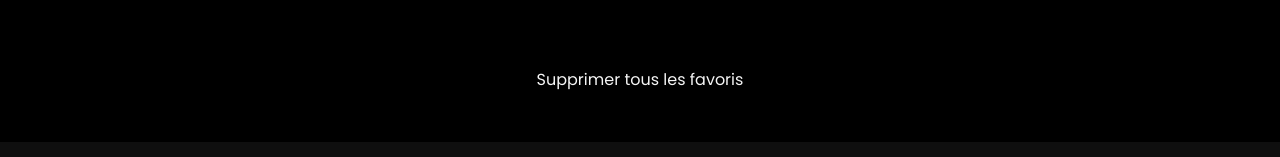
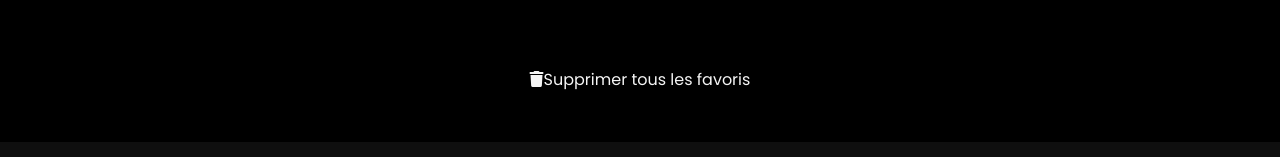
Before and after one commit to DylanPiriou/Newflix, a React (Create React App) app: page /favoris in a window 1280 px wide. Shown: the part 195-352 px from the top of the page. Built offline with nearby package versions, Linux system fonts and the light colour scheme.

Commit message:
trash icon added

```diff
--- a/src/pages/Favoris.js
+++ b/src/pages/Favoris.js
@@ -32,7 +32,7 @@ export default function Favoris() {
       <Navbar />
       <div className="top-box">
         <h1 className="top-title">Mes favoris</h1>
-        <p className="delete-fav" onClick={() => handleDelete()}>Supprimer tous les favoris</p>
+        <p className="delete-fav" onClick={() => handleDelete()}><i class="fa-solid fa-trash"></i>Supprimer tous les favoris</p>
       </div>
       {listData.length >= 1 ? (
         <div className="grid-container">
```
